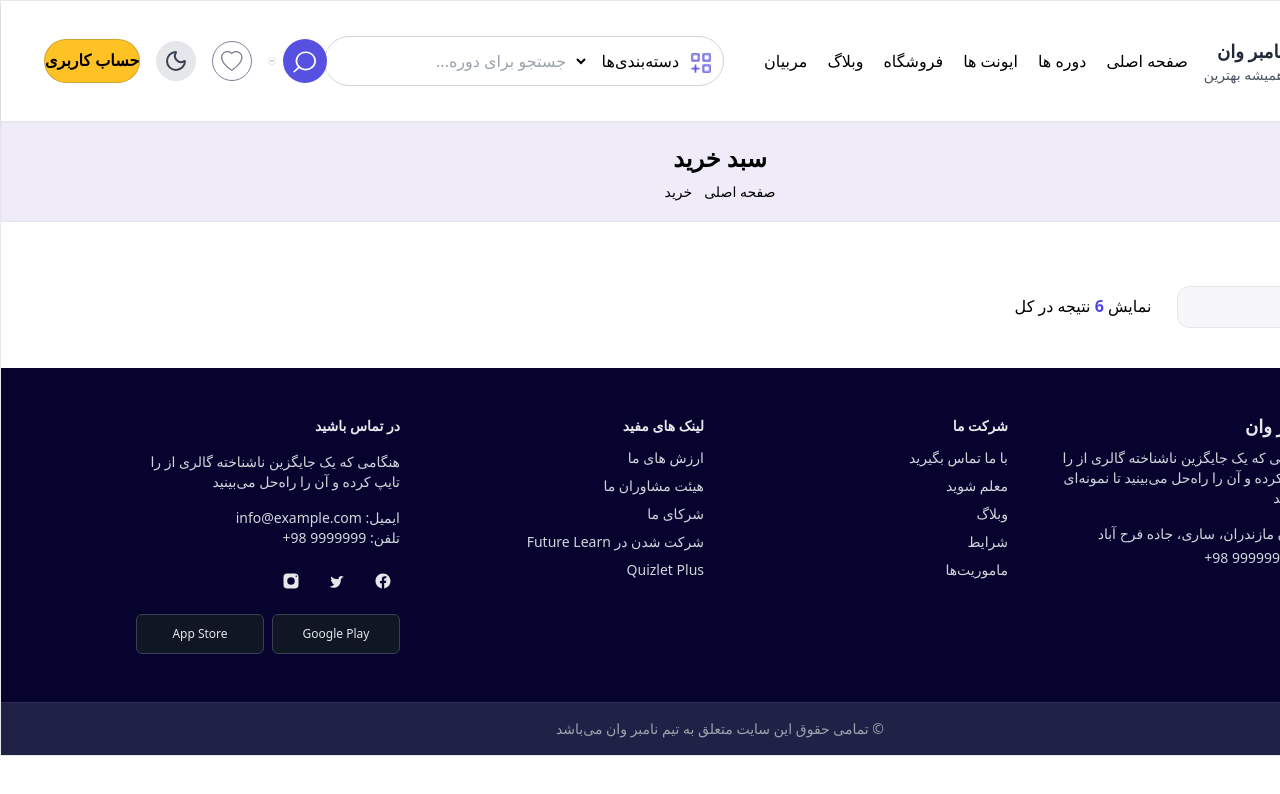
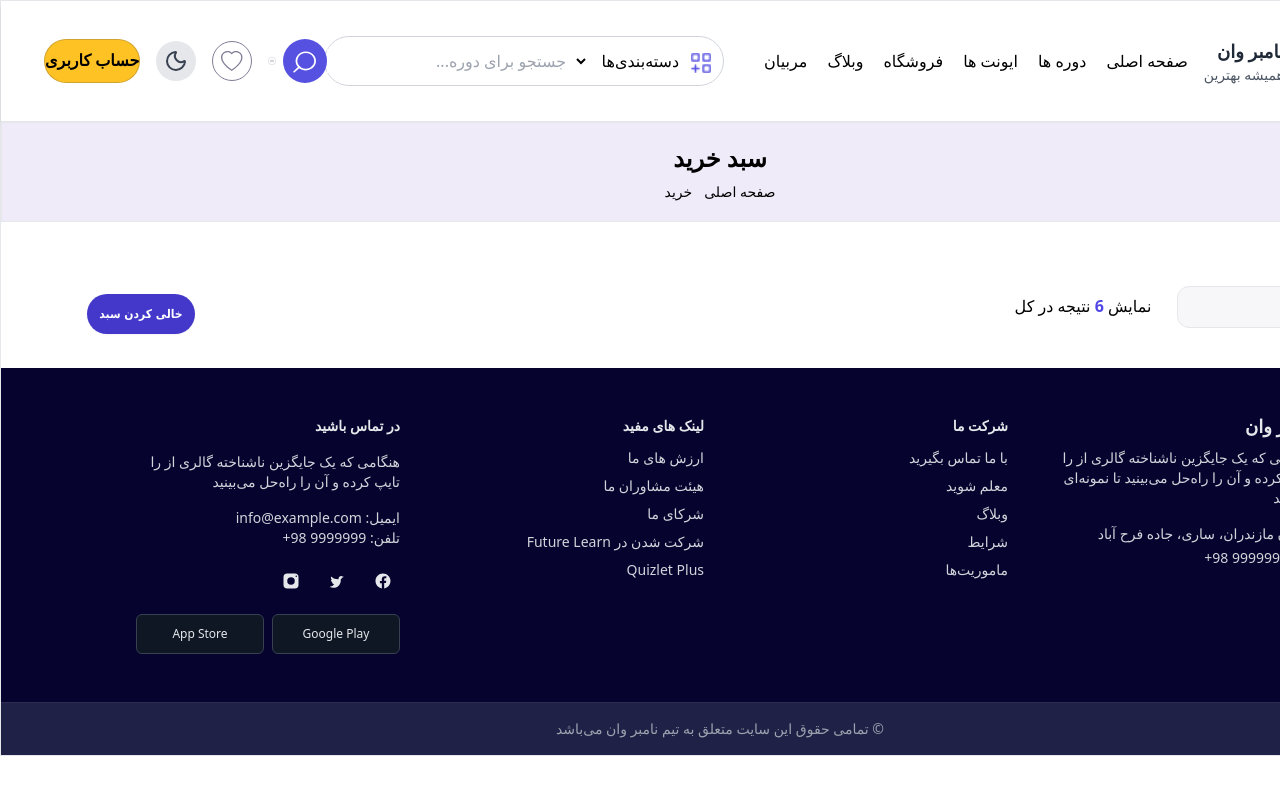
Before and after one commit to react-summer-1404/-Axis-, a React (Vite) app in the folder Axis/: page /Shop in a window 1280 px wide. Shown: the top 794 px of the page. Built offline with nearby package versions, Linux system fonts and the light colour scheme.

Commit message:
header shop

```diff
--- a/Axis/src/Pages/Shop/ContentShop.jsx
+++ b/Axis/src/Pages/Shop/ContentShop.jsx
@@ -3,7 +3,7 @@ import React from 'react'
 const ContentShop = () => {
   return (
     <div dir='rtl'>
-   <diV className=' flex justify-between relative py-10 top-8 pr-[20%] pl-[20%]'>
+   <diV className=' flex justify-between relative py-10 top-8 pr-[20%] pl-[6%]'>
    <span className='dark:text-gray-200'> نمایش
           <span  className="text-indigo-600 font-semibold"> 6 </span>
             نتیجه در کل
@@ -16,6 +16,25 @@ const ContentShop = () => {
           />
           </div>
           </span>
+
+          <button
+      className="
+     h-10
+      p-3
+        text-xs font-bold
+        rounded-full
+        text-white
+        bg-indigo-700
+        hover:bg-indigo-600
+        focus:outline-none focus:ring-1 focus:ring-indigo-300
+        shadow-sm
+      "
+
+      style={{ fontFamily: 'Vazirmatn, Tahoma, sans-serif' }}
+    >
+      خالی کردن سبد
+    </button>
+
    </diV>
    </div>
   )
```
